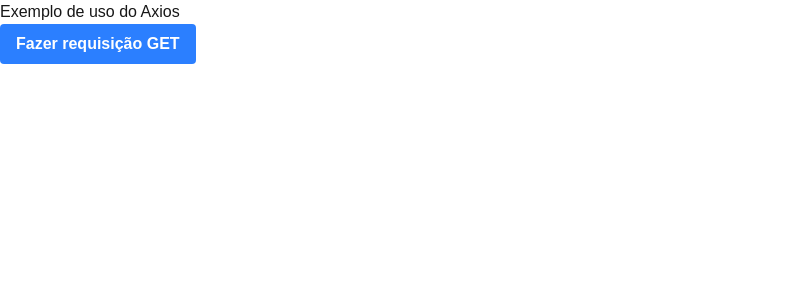
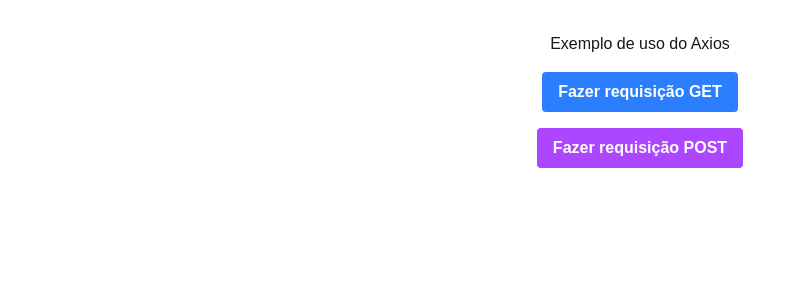
Before and after one commit to PedroheinrichD/Next-React-Components, a Next.js app in the folder react-components/: page / in a window 1280 px wide. Shown: the top 300 px of the page, without its empty margins (0-806 px from the left). Built offline with nearby package versions, Linux system fonts and the light colour scheme.

Commit message:
feat; Adiciona componente AxiosPOST e AxiosGET, que fazem requisições GET e POST usando a biblioteca axios.

```diff
--- a/react-components/app/components/AXIOS/axiosExample.tsx
+++ b/react-components/app/components/AXIOS/AxiosGET.tsx
@@ -1,9 +1,9 @@
 import axios from "axios"
 
-export function AxiosExample() {
+export function AxiosGET() {
     // exemplo de uso do axios para fazer uma requisição GET
     async function handleGetRequest() {
-        const res = await axios.get('https://jsonplaceholder.typicode.com/posts',{
+        const res = await axios.get('https://jsonplaceholder.typicode.com/posts', {
             params: {
                 userId: 1
             }
@@ -13,11 +13,13 @@ export function AxiosExample() {
     // se não quiser usar params, pode fazer a requisição com a url normal, parametros nao sao obrigatorios, mas podem ser uteis dependendo do caso
 
     return (
-        <div>
+        <div className="flex flex-col items-center justify-center gap-4">
             <h1>Exemplo de uso do Axios</h1>
+
+             {/*GET*/}
             <button
-            onClick={handleGetRequest}
-            className="bg-blue-500 hover:bg-blue-700 text-white font-bold py-2 px-4 rounded"
+                onClick={handleGetRequest}
+                className="bg-blue-500 hover:bg-blue-700 text-white font-bold py-2 px-4 rounded"
             >
                 Fazer requisição GET
             </button>
--- /dev/null
+++ b/react-components/app/components/AXIOS/AxiosPOST.tsx
@@ -0,0 +1,26 @@
+import axios from "axios"
+
+export function AxiosPOST() {
+    // exemplo de uso do axios para fazer uma requisição GET
+    async function handlePOSTRequest() {
+        const res = await axios.post('https://jsonplaceholder.typicode.com/posts', {
+            title: 'Meu novo post',
+            body: 'Conteúdo do meu novo post',
+            userId: 1
+        }) // segundo parametro do axios.post é o corpo da requisição, que é um objeto com os dados que queremos enviar para o servidor
+        console.log(res.data)
+}
+
+    return (
+        <div className="flex flex-col items-center justify-center gap-4">
+            {/*POST*/}
+             <button
+                onClick={handlePOSTRequest}
+                className="bg-purple-500 hover:bg-purple-700 text-white font-bold py-2 px-4 rounded"
+            >
+                Fazer requisição POST
+            </button>
+        </div>
+    )
+}
+// commit:
--- a/react-components/app/page.tsx
+++ b/react-components/app/page.tsx
@@ -1,11 +1,15 @@
 "use client";
 
-import { AxiosExample } from "./components/AXIOS/axiosExample";
+import { AxiosGET } from "./components/AXIOS/AxiosGET";
+import { AxiosPOST } from "./components/AXIOS/AxiosPOST";
+
+
 
 const Page = () => {
   return (
-    <section className="container mx-auto">
-      <AxiosExample/>
+    <section className="container mx-auto flex flex-col items-center justify-center gap-4 py-8">
+      <AxiosGET/>
+      <AxiosPOST/>
     </section>
   );
 };
```
